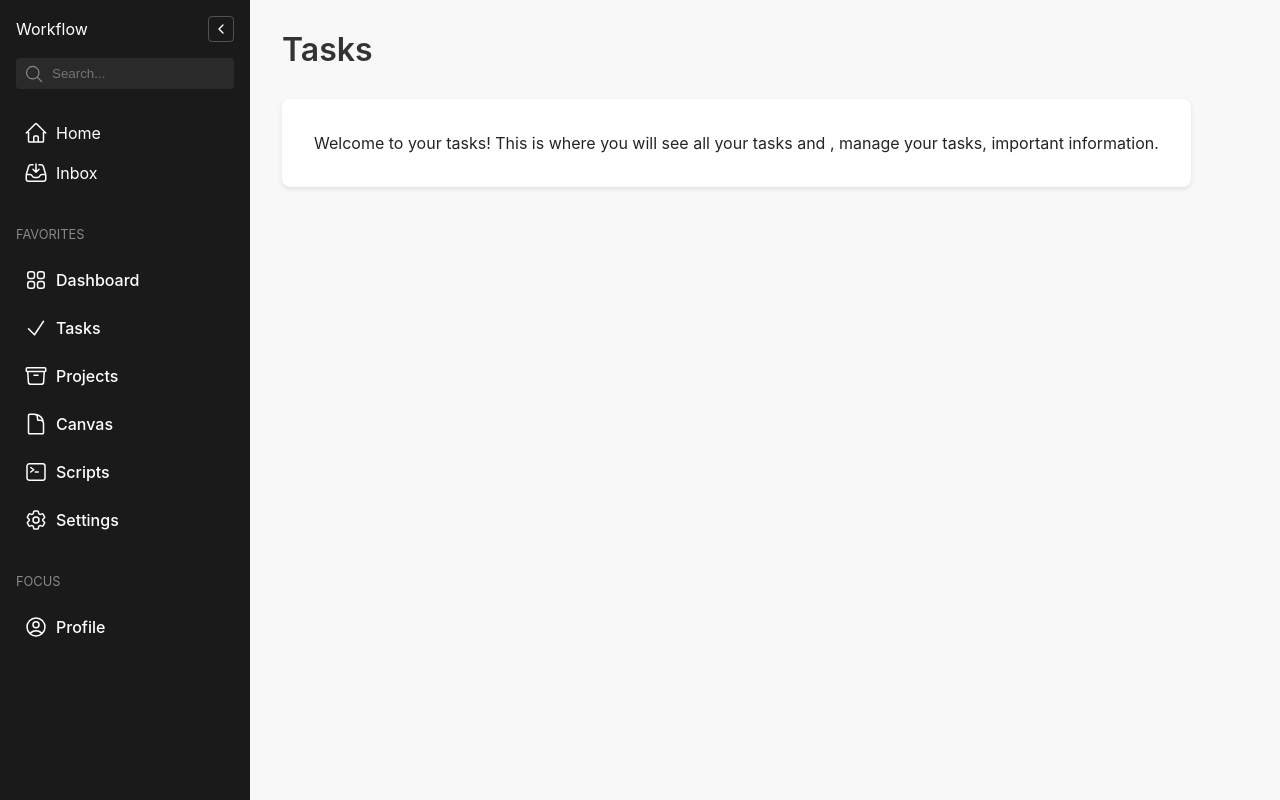
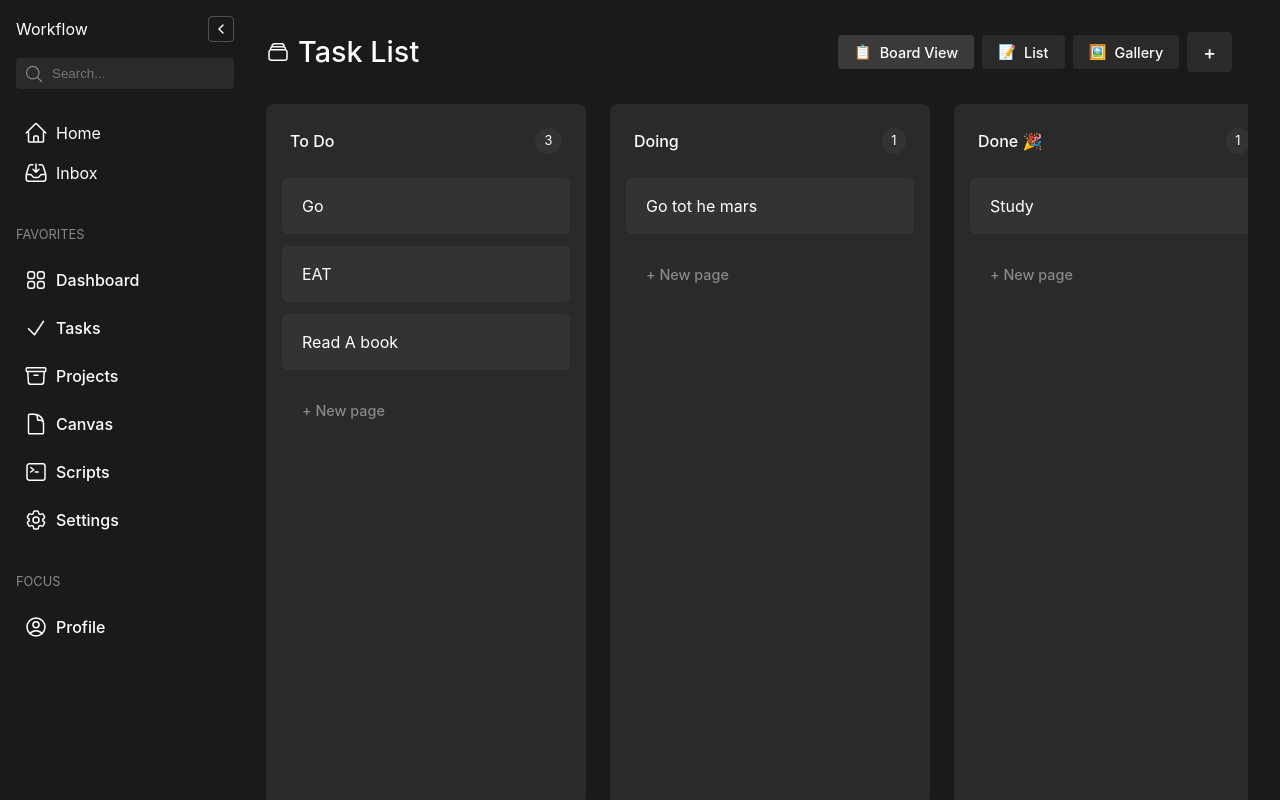
Before and after one commit to EXDEICIDA/WorkFlow-App, a React (Vite) app in the folder workflow-app/: page /tasks in a window 1280 px wide. Built offline with nearby package versions, Linux system fonts and the light colour scheme.

Commit message:
task page

```diff
--- a/workflow-app/src/Pages/SettingsPage.css
+++ b/workflow-app/src/Pages/SettingsPage.css
@@ -9,7 +9,7 @@
   right: 0;
   top: 0;
   bottom: 0;
-  padding: 2rem;
+  padding: 2rem 2rem 2rem 1rem;
   overflow-y: auto;
   box-shadow: -2px 0 0 #1a1a1a;
 }
@@ -179,3 +179,14 @@ input:checked + .toggle-slider:before {
   width: 24px;
   height: 24px;
 }
+
+.update-icon {
+  display: flex;
+  align-items: center;
+  color: #888;
+}
+
+.update-icon svg {
+  width: 24px;
+  height: 24px;
+}
--- a/workflow-app/src/Pages/SettingsPage.jsx
+++ b/workflow-app/src/Pages/SettingsPage.jsx
@@ -29,7 +29,7 @@ const SettingsPage = () => {
 
   return (
     <div className="settings-container">
-      <h1>App</h1>
+      <h1>Settings</h1>
 
       <div className="settings-section">
         <div className="settings-section-content">
@@ -47,6 +47,22 @@ const SettingsPage = () => {
           <p>Turn this off to prevent the app from checking for updates.</p>
         </div>
         <div className="settings-section-controls">
+          <div className="update-icon">
+            <svg
+              xmlns="http://www.w3.org/2000/svg"
+              fill="none"
+              viewBox="0 0 24 24"
+              strokeWidth="1.5"
+              stroke="currentColor"
+              className="size-6"
+            >
+              <path
+                strokeLinecap="round"
+                strokeLinejoin="round"
+                d="M16.023 9.348h4.992v-.001M2.985 19.644v-4.992m0 0h4.992m-4.993 0 3.181 3.183a8.25 8.25 0 0 0 13.803-3.7M4.031 9.865a8.25 8.25 0 0 1 13.803-3.7l3.181 3.182m0-4.991v4.99"
+              />
+            </svg>
+          </div>
           <label className="toggle">
             <input
               type="checkbox"
--- a/workflow-app/src/Pages/TasksPage.css
+++ b/workflow-app/src/Pages/TasksPage.css
@@ -1,23 +1,181 @@
 .tasks-container {
-  padding: 2rem;
-  width: 100%;
-  height: 100%;
+  margin-left: 250px;
+  min-height: 100vh;
+  background-color: #1a1a1a;
+  color: #ffffff;
+  transition: all 0.3s ease;
+  width: calc(100% - 250px);
+  position: fixed;
+  right: 0;
+  top: 0;
+  bottom: 0;
+  padding: 2rem 2rem 2rem 0;
   overflow-y: auto;
+  box-shadow: -2px 0 0 #1a1a1a;
+}
+
+/* When sidebar is collapsed */
+body[data-sidebar="collapsed"] .tasks-container {
+  margin-left: 70px;
+  width: calc(100% - 70px);
 }
 
 .tasks-header {
+  display: flex;
+  justify-content: space-between;
+  align-items: center;
   margin-bottom: 2rem;
+  padding: 0 1rem;
+}
+
+.tasks-title {
+  display: flex;
+  align-items: center;
+  gap: 0.5rem;
+}
+
+.task-icon {
+  width: 24px;
+  height: 24px;
+  color: currentColor;
 }
 
 .tasks-header h1 {
-  font-size: 2rem;
-  font-weight: 600;
-  color: #333;
+  font-size: 1.8rem;
+  font-weight: 500;
+  color: #ffffff;
 }
 
-.tasks-content {
-  background: white;
-  padding: 2rem;
+.view-controls {
+  display: flex;
+  gap: 0.5rem;
+  align-items: center;
+}
+
+.view-btn {
+  display: flex;
+  align-items: center;
+  gap: 0.5rem;
+  padding: 0.5rem 1rem;
+  background-color: #2a2a2a;
+  border: none;
+  border-radius: 4px;
+  color: #ffffff;
+  cursor: pointer;
+  font-size: 0.9rem;
+}
+
+.view-btn:hover {
+  background-color: #333;
+}
+
+.view-btn.active {
+  background-color: #3a3a3a;
+}
+
+.new-task-btn {
+  padding: 0.5rem 1rem;
+  background-color: #2a2a2a;
+  border: none;
+  border-radius: 4px;
+  color: #ffffff;
+  cursor: pointer;
+  font-size: 1.2rem;
+}
+
+.tasks-board {
+  display: flex;
+  gap: 1.5rem;
+  padding: 0 1rem;
+  overflow-x: auto;
+  height: calc(100vh - 100px);
+}
+
+.task-column {
+  min-width: 320px;
+  flex: 1;
+  background-color: #2a2a2a;
   border-radius: 8px;
-  box-shadow: 0 2px 4px rgba(0, 0, 0, 0.1);
+  padding: 1rem;
 }
+
+.column-header {
+  display: flex;
+  align-items: center;
+  justify-content: space-between;
+  margin-bottom: 1rem;
+  padding: 0.5rem;
+}
+
+.column-header h3 {
+  font-size: 1rem;
+  font-weight: 500;
+  display: flex;
+  align-items: center;
+  gap: 0.5rem;
+}
+
+.task-count {
+  background-color: #333;
+  padding: 0.2rem 0.6rem;
+  border-radius: 999px;
+  font-size: 0.8rem;
+}
+
+.task-list {
+  display: flex;
+  flex-direction: column;
+  gap: 0.75rem;
+}
+
+.task-card {
+  background-color: #333;
+  padding: 1rem 1.25rem;
+  border-radius: 6px;
+  cursor: pointer;
+  transition: background-color 0.2s;
+  width: 100%;
+  min-height: 50px;
+  display: flex;
+  align-items: center;
+}
+
+.task-card:hover {
+  background-color: #3a3a3a;
+}
+
+.add-task-btn {
+  width: 100%;
+  padding: 0.8rem 1.25rem;
+  background-color: transparent;
+  border: none;
+  color: #888;
+  text-align: left;
+  cursor: pointer;
+  border-radius: 6px;
+  font-size: 0.9rem;
+  margin-top: 0.5rem;
+}
+
+.add-task-btn:hover {
+  background-color: #333;
+  color: #fff;
+}
+
+/* Scrollbar styling */
+.tasks-board::-webkit-scrollbar {
+  height: 8px;
+}
+
+.tasks-board::-webkit-scrollbar-track {
+  background: #1a1a1a;
+}
+
+.tasks-board::-webkit-scrollbar-thumb {
+  background: #2a2a2a;
+  border-radius: 4px;
+}
+
+.tasks-board::-webkit-scrollbar-thumb:hover {
+  background: #333;
+}
--- a/workflow-app/src/Pages/TasksPage.jsx
+++ b/workflow-app/src/Pages/TasksPage.jsx
@@ -1,18 +1,86 @@
+import { useState } from "react";
 import "./TasksPage.css";
 
 const TasksPage = () => {
+  const [viewType, setViewType] = useState("board"); // board, list, gallery
+
   return (
     <div className="tasks-container">
       <div className="tasks-header">
-        <h1>Tasks</h1>
+        <div className="tasks-title">
+          <svg
+            xmlns="http://www.w3.org/2000/svg"
+            fill="none"
+            viewBox="0 0 24 24"
+            strokeWidth="1.5"
+            stroke="currentColor"
+            className="task-icon"
+          >
+            <path
+              strokeLinecap="round"
+              strokeLinejoin="round"
+              d="M6 6.878V6a2.25 2.25 0 0 1 2.25-2.25h7.5A2.25 2.25 0 0 1 18 6v.878m-12 0c.235-.083.487-.128.75-.128h10.5c.263 0 .515.045.75.128m-12 0A2.25 2.25 0 0 0 4.5 9v.878m13.5-3A2.25 2.25 0 0 1 19.5 9v.878m0 0a2.246 2.246 0 0 0-.75-.128H5.25c-.263 0-.515.045-.75.128m15 0A2.25 2.25 0 0 1 21 12v6a2.25 2.25 0 0 1-2.25 2.25H5.25A2.25 2.25 0 0 1 3 18v-6c0-.98.626-1.813 1.5-2.122"
+            />
+          </svg>
+          <h1>Task List</h1>
+        </div>
+
+        <div className="view-controls">
+          <button
+            className={`view-btn ${viewType === "board" ? "active" : ""}`}
+          >
+            <span className="view-icon">📋</span> Board View
+          </button>
+          <button className={`view-btn ${viewType === "list" ? "active" : ""}`}>
+            <span className="view-icon">📝</span> List
+          </button>
+          <button
+            className={`view-btn ${viewType === "gallery" ? "active" : ""}`}
+          >
+            <span className="view-icon">🖼️</span> Gallery
+          </button>
+          <button className="new-task-btn">+</button>
+        </div>
       </div>
-      <div className="tasks-content">
-        <p>
-          Welcome to your tasks! This is where you will see all your tasks and ,
-          manage your tasks, important information.
-        </p>
+
+      <div className="tasks-board">
+        <div className="task-column">
+          <div className="column-header">
+            <h3>To Do</h3>
+            <span className="task-count">3</span>
+          </div>
+          <div className="task-list">
+            <div className="task-card">Go</div>
+            <div className="task-card">EAT</div>
+            <div className="task-card">Read A book</div>
+            <button className="add-task-btn">+ New page</button>
+          </div>
+        </div>
+
+        <div className="task-column">
+          <div className="column-header">
+            <h3>Doing</h3>
+            <span className="task-count">1</span>
+          </div>
+          <div className="task-list">
+            <div className="task-card">Go tot he mars</div>
+            <button className="add-task-btn">+ New page</button>
+          </div>
+        </div>
+
+        <div className="task-column">
+          <div className="column-header">
+            <h3>Done 🎉</h3>
+            <span className="task-count">1</span>
+          </div>
+          <div className="task-list">
+            <div className="task-card">Study</div>
+            <button className="add-task-btn">+ New page</button>
+          </div>
+        </div>
       </div>
     </div>
   );
 };
+
 export default TasksPage;
```
